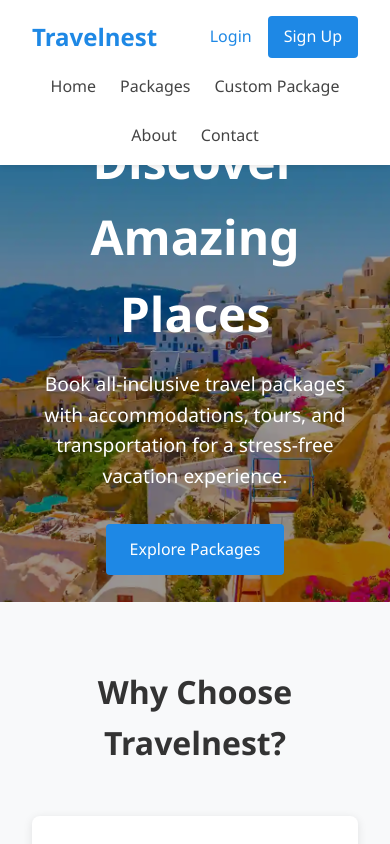
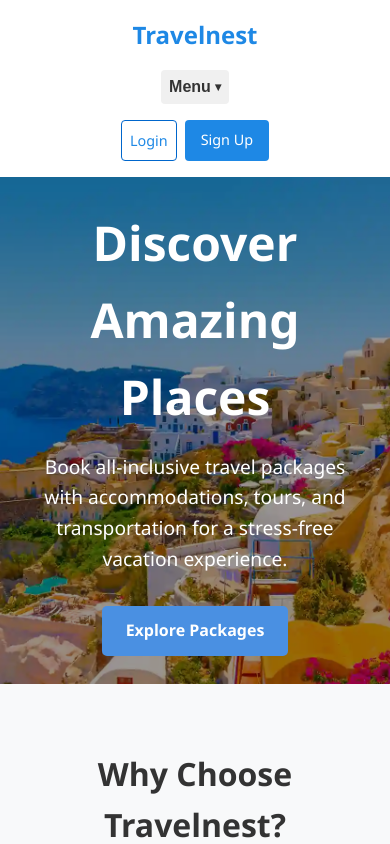
Before and after one commit to Pam-Pam29/TravelNest-App, a React (Create React App) app: page / in a window 390 px wide. Shown: the top 844 px of the page. Built offline with nearby package versions, Linux system fonts and the light colour scheme; no server answers.

Commit message:
editstyles

```diff
--- a/public/index.html
+++ b/public/index.html
@@ -1,4 +1,3 @@
-// public/index.html
 <!DOCTYPE html>
 <html lang="en">
   <head>
--- a/src/App.js
+++ b/src/App.js
@@ -13,6 +13,7 @@ import './styles/providerRegistration.css';
 import './styles/adminVerification.css';
 import './styles/verificationPending.css';
 import './styles/completedBookings.css';
+import './styles/userReview.css';
 
 
 const App = () => {
--- a/src/components/common/Footer.js
+++ b/src/components/common/Footer.js
@@ -1,4 +1,3 @@
-// Updated Footer Component with proper CSS class references
 import React from 'react';
 import { Link } from 'react-router-dom';
 import { useAuth } from '../../contexts/AuthContext';
@@ -14,7 +13,7 @@ const Footer = () => {
     <footer className="site-footer">
       <div className="footer-container">
         <div className="footer-section">
-          <h3>Travenest</h3>
+          <h3>Travelnest</h3>
           <p>Discover amazing travel experiences with our all-inclusive packages.</p>
           <div className="social-icons">
             <a href="https://facebook.com" target="_blank" rel="noopener noreferrer">
@@ -74,7 +73,7 @@ const Footer = () => {
       </div>
 
       <div className="footer-bottom">
-        <p>&copy; {new Date().getFullYear()} Travenest. All rights reserved.</p>
+        <p>&copy; {new Date().getFullYear()} Travelnest. All rights reserved.</p>
         <div className="footer-bottom-links">
           <Link to="/privacy-policy">Privacy Policy</Link>
           <Link to="/terms-of-service">Terms of Service</Link>
@@ -84,4 +83,4 @@ const Footer = () => {
   );
 };
 
-export default Footer;
+export default Footer;
--- a/src/components/common/Navbar.js
+++ b/src/components/common/Navbar.js
@@ -1,12 +1,16 @@
-// src/components/common/Navbar.js
-import React from 'react';
+import React, { useState, useEffect, useRef } from 'react';
 import { Link, useNavigate } from 'react-router-dom';
 import { useAuth } from '../../contexts/AuthContext';
 import { logoutUser } from '../../services/authService';
+import '../../styles/Navbar.css';
 
 const Navbar = () => {
   const { currentUser, userProfile, isAdmin } = useAuth();
   const navigate = useNavigate();
+  const [mainMenuOpen, setMainMenuOpen] = useState(false);
+  const [userMenuOpen, setUserMenuOpen] = useState(false);
+  const mainMenuRef = useRef(null);
+  const userMenuRef = useRef(null);
 
   const handleLogout = async () => {
     try {
@@ -17,46 +21,98 @@ const Navbar = () => {
     }
   };
 
+  const toggleMainMenu = (e) => {
+    e.stopPropagation();
+    setMainMenuOpen(!mainMenuOpen);
+    if (userMenuOpen) setUserMenuOpen(false);
+  };
+
+  const toggleUserMenu = (e) => {
+    e.stopPropagation();
+    setUserMenuOpen(!userMenuOpen);
+    if (mainMenuOpen) setMainMenuOpen(false);
+  };
+
+  // Close menus when clicking outside
+  useEffect(() => {
+    const handleClickOutside = (event) => {
+      if (mainMenuRef.current && !mainMenuRef.current.contains(event.target)) {
+        setMainMenuOpen(false);
+      }
+      if (userMenuRef.current && !userMenuRef.current.contains(event.target)) {
+        setUserMenuOpen(false);
+      }
+    };
+
+    document.addEventListener('mousedown', handleClickOutside);
+    return () => {
+      document.removeEventListener('mousedown', handleClickOutside);
+    };
+  }, []);
+
+
   return (
     <nav className="navbar">
-      <div className="navbar-brand">
+      <div className="navbar-container">
+        {/* Left section with logo and main menu */}
+        <div className="left-section">
           <Link to="/" className="navbar-logo">
             Travelnest
           </Link>
+
+          <div className="main-menu-container" ref={mainMenuRef}>
+            <button className="menu-toggle" onClick={toggleMainMenu}>
+              Menu <span className="dropdown-arrow">{mainMenuOpen ? '▴' : '▾'}</span>
+            </button>
+
+            {mainMenuOpen && (
+              <div className="main-dropdown-menu">
+                <Link to="/" className="dropdown-item" onClick={() => setMainMenuOpen(false)}>Home</Link>
+                <Link to="/packages" className="dropdown-item" onClick={() => setMainMenuOpen(false)}>Packages</Link>
+                <Link to="/custom-package" className="dropdown-item" onClick={() => setMainMenuOpen(false)}>Custom Package</Link>
+                <Link to="/about" className="dropdown-item" onClick={() => setMainMenuOpen(false)}>About</Link>
+                <Link to="/contact" className="dropdown-item" onClick={() => setMainMenuOpen(false)}>Contact</Link>
+              </div>
+            )}
+          </div>
         </div>
 
-      <div className="navbar-menu">
-        <Link to="/" className="navbar-item">Home</Link>
-        <Link to="/packages" className="navbar-item">Packages</Link>
-        <Link to= "/custom-package" className="navbar-item">Custom Package</Link>
-        <Link to="/about" className="navbar-item">About</Link>
-        <Link to="/contact" className="navbar-item">Contact</Link>
-      </div>
-
-      <div className="navbar-auth">
+        {/* Right section with user menu */}
+        <div className="right-section">
+          <div className="user-menu-container" ref={userMenuRef}>
             {currentUser ? (
               <>
-            <div className="user-menu">
-              <span className="user-welcome">
-                Welcome, {userProfile?.name?.split(' ')[0] || 'User'}
-              </span>
-              <div className="dropdown-menu">
-                <Link to="/dashboard" className="dropdown-item">My Dashboard</Link>
+                <button className="user-toggle" onClick={toggleUserMenu}>
+                  Welcome, {userProfile?.name?.split(' ')[0] || 'User'} <span className="dropdown-arrow">{userMenuOpen ? '▴' : '▾'}</span>
+                </button>
+
+                {userMenuOpen && (
+                  <div className="user-dropdown-menu">
+                    <Link to="/dashboard" className="dropdown-item" onClick={() => setUserMenuOpen(false)}>
+                      My Dashboard
+                    </Link>
                     {isAdmin && (
-                  <Link to="/admin" className="dropdown-item">Admin Panel</Link>
+                      <Link to="/admin" className="dropdown-item" onClick={() => setUserMenuOpen(false)}>
+                        Admin Panel
+                      </Link>
                     )}
-                <button onClick={handleLogout} className="dropdown-item">
+                    <button
+                      onClick={() => {handleLogout(); setUserMenuOpen(false);}}
+                      className="dropdown-item logout-button"
+                    >
                       Logout
                     </button>
                   </div>
-            </div>
+                )}
               </>
             ) : (
-          <>
+              <div className="auth-buttons">
                 <Link to="/login" className="btn-login">Login</Link>
                 <Link to="/register" className="btn-register">Sign Up</Link>
-          </>
+              </div>
             )}
+          </div>
+        </div>
       </div>
     </nav>
   );
--- a/src/components/packages/CustomPackageQuestionnaire.js
+++ b/src/components/packages/CustomPackageQuestionnaire.js
@@ -4,6 +4,7 @@ import { useNavigate } from 'react-router-dom';
 import { useAuth } from '../../contexts/AuthContext';
 import { addDoc, collection } from 'firebase/firestore';
 import { db } from '../../services/firebase';
+import '../../styles/questionnaire.css'
 
 const CustomPackageQuestionnaire = () => {
   const { currentUser, userProfile, loading } = useAuth();
--- /dev/null
+++ b/src/styles/Navbar.css
@@ -0,0 +1,206 @@
+/* Navbar.css */
+.navbar {
+    background-color: #fff;
+    box-shadow: 0 2px 5px rgba(0, 0, 0, 0.1);
+    position: relative;
+    width: 100%;
+  }
+
+  .navbar-container {
+    display: flex;
+    justify-content: space-between;
+    padding: 1rem 2rem;
+    max-width: 1200px;
+    margin: 0 auto;
+  }
+
+  /* Left section with logo and menu */
+  .left-section {
+    display: flex;
+    flex-direction: column;
+    align-items: flex-start;
+    gap: 1rem;
+  }
+
+  /* Logo styling */
+  .navbar-logo {
+    font-size: 1.5rem;
+    font-weight: bold;
+    color: #1e88e5;
+    text-decoration: none;
+  }
+
+  /* Right section with user menu */
+  .right-section {
+    display: flex;
+    align-items: center;
+    margin-left: auto;
+  }
+
+  .main-menu-container,
+  .user-menu-container {
+    position: relative;
+  }
+
+  .dropdown-arrow {
+    font-size: 0.75rem;
+    margin-left: 4px;
+  }
+
+  .menu-toggle,
+  .user-toggle {
+    background: none;
+    border: none;
+    cursor: pointer;
+    padding: 0.5rem 1rem;
+    font-size: 1rem;
+    display: flex;
+    align-items: center;
+    color: #333;
+    border-radius: 4px;
+    transition: background-color 0.3s;
+  }
+
+  .menu-toggle {
+    background-color: #f0f0f0;
+  }
+
+  .menu-toggle:hover,
+  .user-toggle:hover {
+    background-color: #e0e0e0;
+  }
+
+  .main-dropdown-menu {
+    position: absolute;
+    top: 100%;
+    left: 0;
+    background-color: #fff;
+    box-shadow: 0 2px 10px rgba(0, 0, 0, 0.1);
+    border-radius: 4px;
+    padding: 0.5rem 0;
+    min-width: 180px;
+    display: flex;
+    flex-direction: column;
+    z-index: 100;
+    margin-top: 0.5rem;
+  }
+
+  .user-dropdown-menu {
+    position: absolute;
+    top: 100%;
+    right: 0;
+    left: auto;
+    background-color: #fff;
+    box-shadow: 0 2px 10px rgba(0, 0, 0, 0.1);
+    border-radius: 4px;
+    padding: 0.5rem 0;
+    min-width: 180px;
+    display: flex;
+    flex-direction: column;
+    z-index: 100;
+    margin-top: 0.5rem;
+  }
+
+  .dropdown-item {
+    padding: 0.75rem 1rem;
+    color: #333;
+    text-decoration: none;
+    transition: background-color 0.3s;
+    white-space: nowrap;
+  }
+
+  .dropdown-item:hover {
+    background-color: #f5f5f5;
+  }
+
+  .logout-button {
+    background: none;
+    border: none;
+    cursor: pointer;
+    text-align: left;
+    font-size: 1rem;
+    width: 100%;
+    padding: 0.75rem 1rem;
+    color: #333;
+  }
+
+  .logout-button:hover {
+    background-color: #f5f5f5;
+  }
+
+  .auth-buttons {
+    display: flex;
+    gap: 1rem;
+  }
+
+  .btn-login,
+  .btn-register {
+    padding: 0.5rem 1rem;
+    border-radius: 4px;
+    text-decoration: none;
+    transition: background-color 0.3s, color 0.3s;
+  }
+
+  .btn-login {
+    color: #0066cc;
+    border: 1px solid #0066cc;
+  }
+
+  .btn-login:hover {
+    background-color: #0066cc;
+    color: #fff;
+  }
+
+  .btn-register {
+    background-color: #0066cc;
+    color: #fff;
+  }
+
+  .btn-register:hover {
+    background-color: #0055aa;
+  }
+
+  /* Mobile styles */
+  @media (max-width: 768px) {
+    .navbar-container {
+      flex-direction: column;
+      align-items: stretch;
+      padding: 1rem;
+    }
+
+    .left-section,
+    .right-section {
+      width: 100%;
+      margin: 0;
+    }
+
+    .left-section {
+      align-items: center;
+    }
+
+    .right-section {
+      margin-top: 1rem;
+      justify-content: center;
+    }
+
+    .main-dropdown-menu,
+    .user-dropdown-menu {
+      width: 100%;
+    }
+
+    .menu-toggle,
+    .user-toggle {
+      padding: 0.5rem;
+    }
+
+    .auth-buttons {
+      display: flex;
+      gap: 0.5rem;
+    }
+
+    .btn-login,
+    .btn-register {
+      padding: 0.5rem;
+      font-size: 0.9rem;
+    }
+  }
--- a/src/styles/main.css
+++ b/src/styles/main.css
@@ -34,10 +34,6 @@ img {
   min-height: 100vh;
 }
 
-.main-content {
-  flex: 1;
-  padding-top: 70px; /* Height of the navbar */
-}
 
 .page-container {
   max-width: 1200px;
@@ -342,19 +338,6 @@ img {
   gap: 1rem;
 }
 
-/* Responsive Design */
-@media (max-width: 768px) {
-  .navbar {
-    flex-wrap: wrap;
-  }
-
-  .navbar-menu {
-    order: 3;
-    width: 100%;
-    flex-wrap: wrap;
-    justify-content: center;
-    padding-top: 1rem;
-  }
 
   .form-row {
     flex-direction: column;
@@ -372,7 +355,7 @@ img {
   .hero-content h1 {
     font-size: 2rem;
   }
-}
+
 
 /* Loading Spinner */
 .loading-spinner {
@@ -441,46 +424,6 @@ img {
   text-decoration: underline;
 }
 
-/* Navigation */
-.navbar {
-  display: flex;
-  justify-content: space-between;
-  align-items: center;
-  padding: 1rem 2rem;
-  background-color: white;
-  box-shadow: 0 2px 5px rgba(0, 0, 0, 0.1);
-  position: fixed;
-  top: 0;
-  left: 0;
-  right: 0;
-  z-index: 1000;
-}
-
-.navbar-logo {
-  font-size: 1.5rem;
-  font-weight: bold;
-  color: #1e88e5;
-}
-
-.navbar-menu {
-  display: flex;
-  gap: 1.5rem;
-}
-
-.navbar-item {
-  color: #444;
-  transition: color 0.3s;
-}
-
-.navbar-item:hover {
-  color: #1e88e5;
-}
-
-.navbar-auth {
-  display: flex;
-  align-items: center;
-  gap: 1rem;
-}
 
 .btn-login {
   color: #1e88e5;
```
Also changed, not shown: 12 other files (tests, documents, lock files or other folders). Lines whose indentation alone changed are shown as unchanged.
